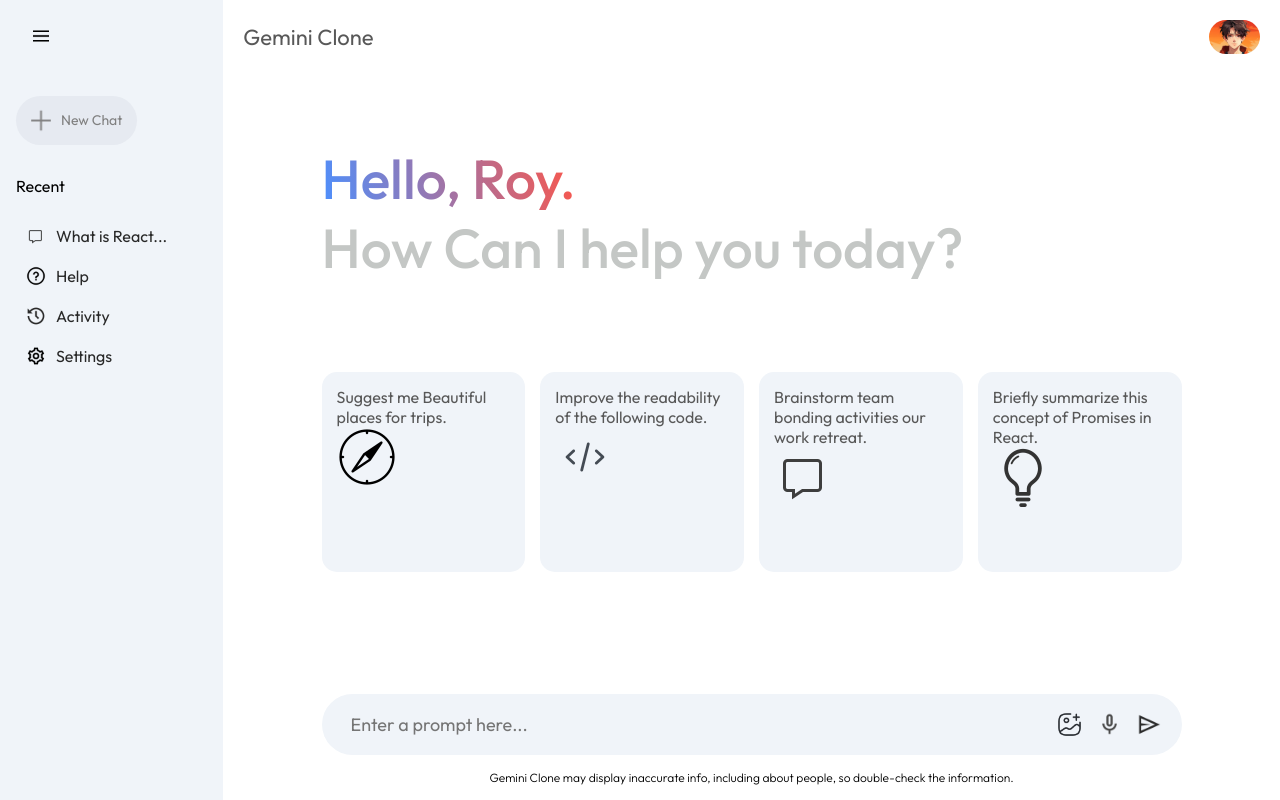
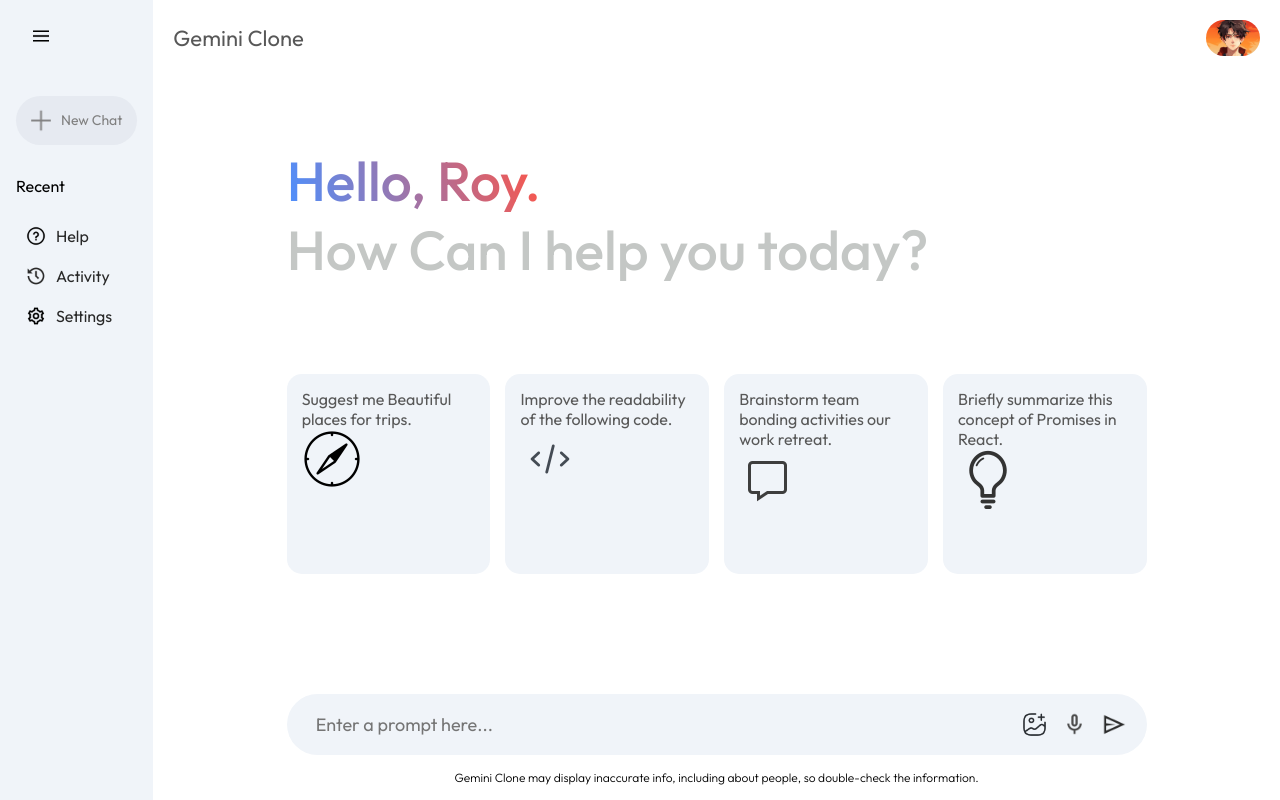
Before and after one commit to bishaldebroy007/AI-chatbot-using-react, a React (Vite) app: page / in a window 1280 px wide. Both pictures are taken after a click on the picture 41 px from the left and 36 px from the top of the page. Built offline with nearby package versions, Linux system fonts and the light colour scheme.

Commit message:
chat history functio added

```diff
--- a/src/components/Sidebar/Sidebar.jsx
+++ b/src/components/Sidebar/Sidebar.jsx
@@ -1,10 +1,12 @@
-import React, { useState } from "react";
+import React, { useContext, useState } from "react";
 import "./Sidebar.css";
 import { assets } from "../../assets/assets";
+import { Context } from "../../context/Context";
 
 const Sidebar = () => {
   // State variable creation
   const [extended, setExtended] = useState(false);
+  const { onSent, prevPrompts, setRecentPrompt } = useContext(Context)
 
   return (
     <div className="sidebar">
@@ -18,10 +20,15 @@
         {extended ? (
           <div className="recent">
             <p className="recent-title">Recent</p>
-            <div className="recent-entry">
-              <img src={assets.message_icon} alt="" />
-              <p>What is React...</p>
-            </div>
+            {prevPrompts.map((item, index) => {
+              return (
+                <div key={index} className="recent-entry">
+                  <img src={assets.message_icon} alt="" />
+                  <p>{item.slice(0, 18)}...</p>
+                </div>
+              )
+            })}
+
           </div>
         ) : null}
       </div>
--- a/src/context/Context.jsx
+++ b/src/context/Context.jsx
@@ -26,9 +26,10 @@
         setLoading(true)
         setShowResult(true)
         setRecentPrompt(input)
+        setPrevPrompts(prev => [...prev, input]); //Saving what I searched.
         const response = await run(input)
         let responseArray = response.split("**")
-        let newResponse;
+        let newResponse = "";
         for (let index = 0; index < responseArray.length; index++) {
             if (index === 0 || index % 2 == 1) {
                 newResponse += responseArray[index];
@@ -40,6 +41,7 @@
         let newResponse2 = newResponse.split("*").join("</br>");
         // setResultData(newResponse2);
         let newResponseArray = newResponse2.split(" ");
+        // Typing effect
         for (let i = 0; i < newResponseArray.length; i++) {
             const nextWord = newResponseArray[i];
             delayPara(i, nextWord + " ")
```
